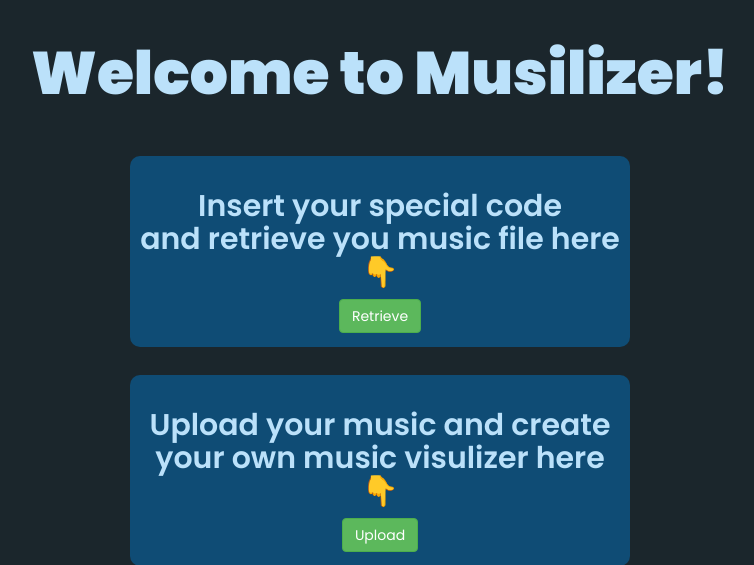
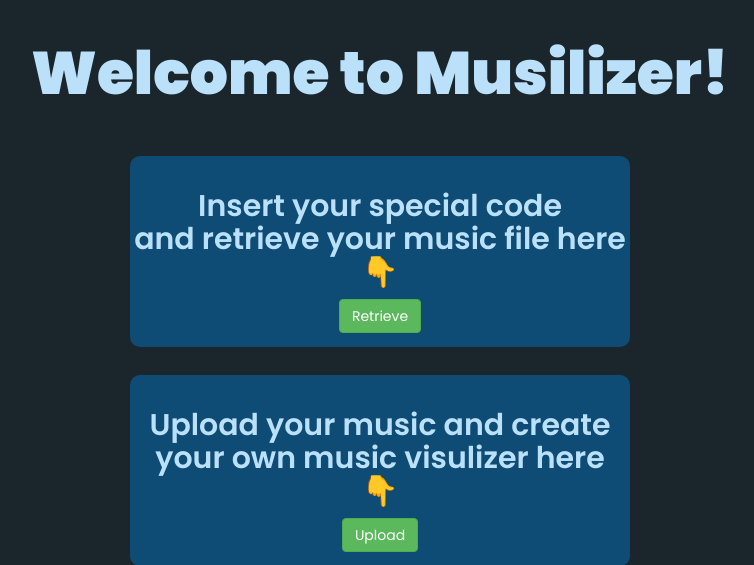
Before and after one commit to Adarsh88/Musilizer, a Django app: page /home in a window 1280 px wide. Shown: the part 78-643 px from the top of the page, without its empty margins (260-1014 px from the left). Run offline with Django 3.2, Linux system fonts and the light colour scheme; some libraries are stand-ins or nearby versions.

Commit message:
Update home.html

```diff
--- a/musilizerapp/templates/musilizer/home.html
+++ b/musilizerapp/templates/musilizer/home.html
@@ -18,7 +18,7 @@
               <h1>Welcome to Musilizer!</h1>
               <br><br>
               <div class="retrieve">
-                <h2>Insert your special code<br> and retrieve you music file here <br>👇</h2>
+                <h2>Insert your special code<br> and retrieve your music file here <br>👇</h2>
                 <form method="get" action="retrieve">
                     <button type="submit" class="btn btn-success">Retrieve</button>
                 </form>
```
